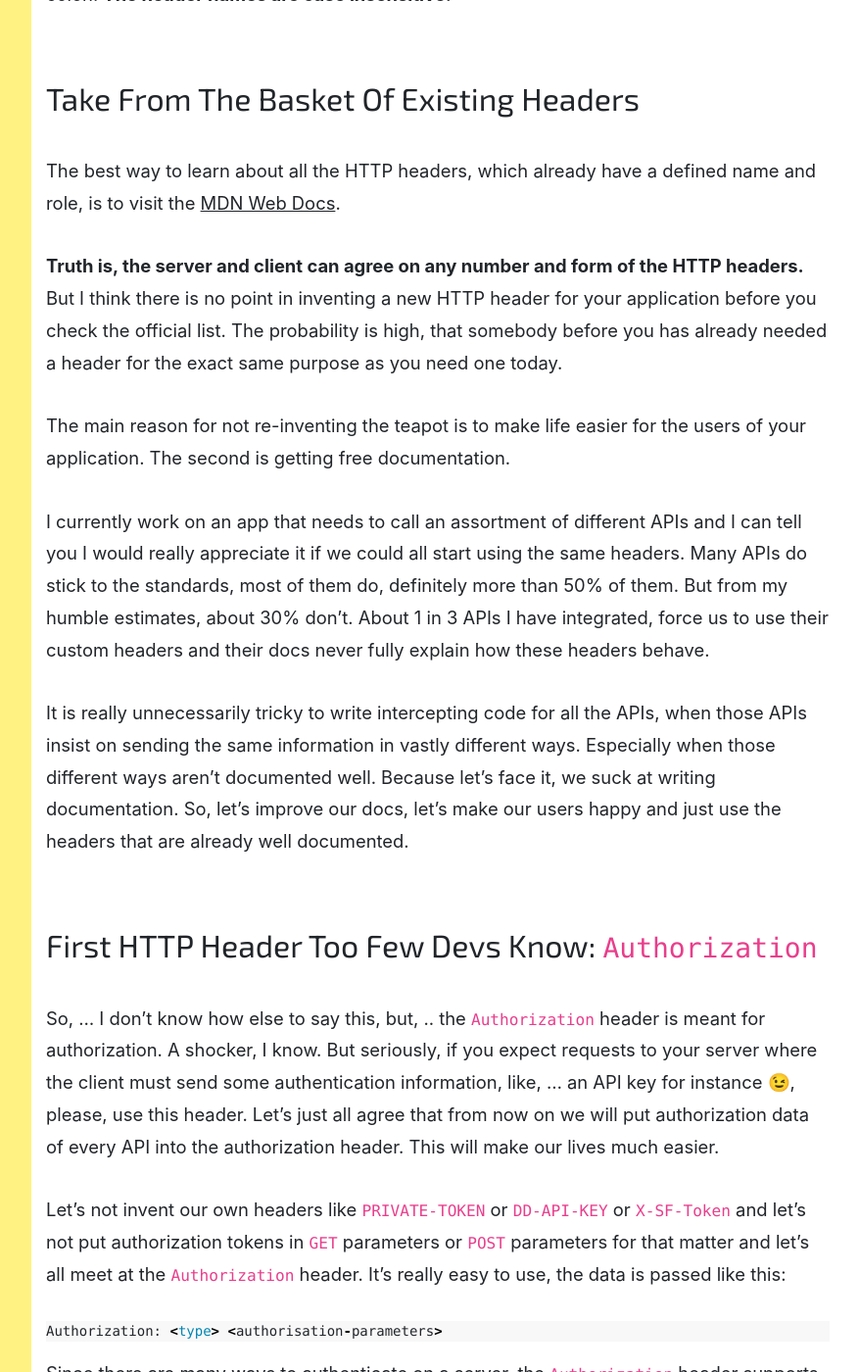
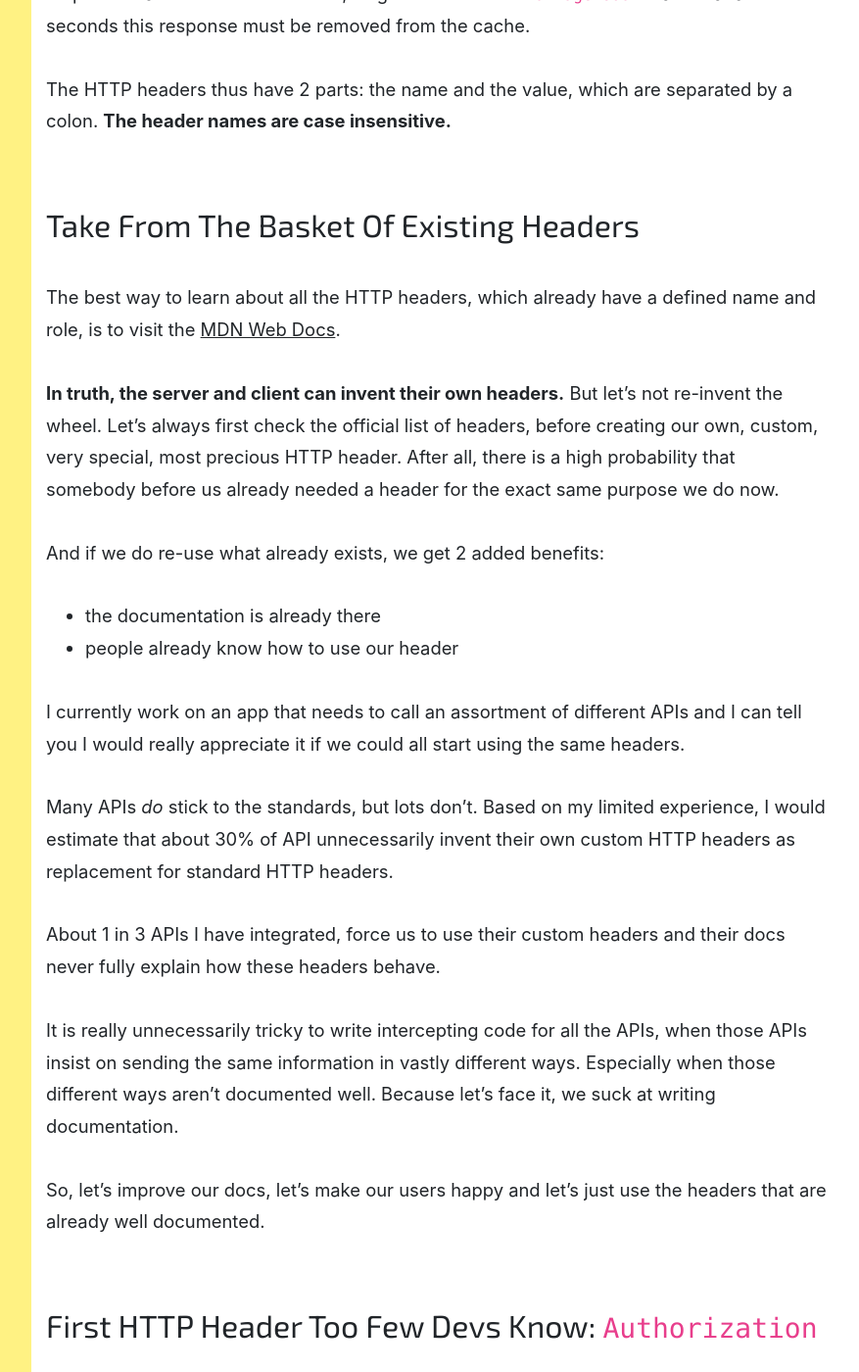
Before and after one commit to inesp/inesp.github.io, a Jekyll site: the page built from _posts/2021-12-29-lets-talk-about-http-headers.md, in a window 1280 px wide and 1400 px high, scrolled down 1291 px. Shown: the whole window at 98% size, without its empty margins (288-1165 px from the left). Built offline with Jekyll 4.4.1, drawn with Linux system fonts in a browser that asks for light colours; some web fonts are replaced; some of the changed text lies outside the part shown.

Commit message:
Improve texts and other things

````diff
--- a/_config.yml
+++ b/_config.yml
@@ -26,8 +26,6 @@
 social:
   github: inesp
   linkedin: "ines-p-a6284a87"
-  twitter: "ines_panker"
-  medium: "ines.panker"
 
 # Build settings
 markdown: kramdown
--- a/_includes/sidebar.html
+++ b/_includes/sidebar.html
@@ -31,30 +31,6 @@
                 ></a></li>
           {%- endif -%}
 
-          {%- if site.social.twitter -%}
-            <li><a
-                href="https://twitter.com/{{ site.social.twitter | cgi_escape | escape }}"
-                title="{{ site.author | escape }}"
-                target="_blank"
-                ><img
-                  height="25"
-                  width="25"
-                  src="{{ '/assets/twitter.svg' | relative_link }}"
-                ></a></li>
-          {%- endif -%}
-
-          {%- if site.social.medium -%}
-            <li><a
-                href="https://ines-panker.medium.com"
-                title="{{ site.author | escape }}"
-                target="_blank"
-                ><img
-                  height="25"
-                  width="25"
-                  src="{{ '/assets/medium.svg' | relative_link }}"
-                ></a></li>
-          {%- endif -%}
-
       </ul>
 
       <h3 class="mt-md-4 mt-lg-5">Who am I</h3>
--- a/_posts/2021-06-10-the-interview-process-isnt-broken-it-is-intolerant-by-design.md
+++ b/_posts/2021-06-10-the-interview-process-isnt-broken-it-is-intolerant-by-design.md
@@ -22,28 +22,38 @@
 
 At the moment, the IT industry is considered a pretty prestigious profession. It attracts lots and lots of people because the pay is good, the working conditions are good and the whole society is in awe of the masterful things programmers produce.
 
-And the Covid-19 disaster, that plunged so many into financial insecurity? It didn't even leave a scratch on IT: the work is practically the same and the pay is still great. The fabulously uncomplicated transition from office work to home work made IT only more prestigious. So, yes, potential workers are coming in droves. They have been, for many years.
+Potential workers are trying join the IT train in droves. So many have been joining us that a third of working developers only have <= 4 years of work experience (according to Stack Overflow surveys).
 
-This could have been a golden opportunity for IT companies to test all kinds of interview approaches on a vast number of people and develop a data-backed super approach. One that could finally tell what makes a good co-worker while not wasting days and days for both the candidate and the company.
+This could have been a golden opportunity for IT companies to test all kinds of interview approaches on a vast number of people and develop a data-backed super approach. One that could finally tell us what makes a good (co-)worker.
 
-Instead, we are willingly standing still, voluntarily propping up this broken and deformed interview process. Why do we do this? **If we mostly agree that the interview process does not produce dreamy IT teams, then why are we sticking with it?**
+Instead, we are willingly standing still, voluntarily propping up this broken and deformed interview process. Why do we do this?
 
-The answer is simple: **while it might not produce *dreamy* teams, it does produce teams that *feel and look and smell* like propper IT teams**, so the process must be correct after all.
+**If we mostly agree that the interview process does not produce dreamy IT teams, then why are we sticking with this process?**
+
+The answer is simple: **it produces "proper" IT teams**. It does not create great teams that deliver great products or services or are pleasant to work with or are innovative or are prolific. But it *does* create teams that look as if they are good IT teams.
+
+We are mostly concerned with copy-pasting what we consciously or subconsciously believe is a good IT team: young, white, male, dressed in hoodies, socially awkward, having gone to the same universities we went to, having the same beer preferences we have, have had the same life experiences that we had, ... .
 
 <!--more-->
 
 ## Why do many claim the interview process is broken?
 
 
-The short answer: people, who consider themselves completely decent devs, feel left out. And they are right. From my statistic, I can confirm that many of them are completely decent devs and they are still left rejected.
+The short answer: people, who consider themselves completely decent devs, feel left out.
+
+Now, are they right or are they not?
+
+That's hard to judge when what we have are mostly just internet anecdotes. But, my bet is placed squarely on "yes, they are right".
+
+And my strongest argument is the statistical analysis of the IT population. Given the billions of people on earth, how can it be there is sooo little variance in the IT population? How is it possible that a group of devs can be spotted on the street by their looks alone? This shouldn't be possible, if we really were a merit-based profession.
 
 **The perfectly competent devs feel they were rejected not because they had too little skill or talent, but because they didn't know answers to questions, they felt weren't truly relevant to the job posting. And I tend to agree with them.**
 
-From what I've seen and learned over the years, I doubt the value of many questions that wind up being asked in interviews.
+From what I've seen and learned over the years, I have 0 trust in most questions that wind up being asked in interviews.
 
 Obviously, companies are very different from each other and some do have adequate and successful interview processes, but those are the exception, not the rule.
 
-Over the years, I have been on all sides of the interview process, I've been the interviewer, the interviewee, the observer, the interviewer-adviser, the interviewee-adviser, ... . This does not make me an expert on interviews in any way, it just gives me a lot of anecdotal evidence.
+Over the years, I have been on all sides of the interview process, I've been the interviewer, the interviewee, the observer, the interviewer-adviser, the interviewee-adviser, ... . This does not make me an expert on interviews in any way, but I also can't just ignore the patterns I'm seeing.
 
 
 #### What's the point of the questions
@@ -55,9 +65,11 @@
 
 Too many interviewers treat questions like a test: you get 10 questions, each is worth 10 points, you get a score according to how close you are to what I deem the most correct answer and you need 80 points to get to the next level.
 
-I don't want to say I never met anybody, who cared whether the questions they were asking actually gave them any useful information, it's just that I can't name anybody at the moment 😛.
+I don't want to say I never met anybody, who cared whether the questions they were asking actually gave them any useful information, it's just that there are so few of them.
 
-The obvious flaw in this approach is that all human knowledge is absolutely vast, even if you limit it to IT knowledge. Everybody will have gaping holes in their knowledge. **If you want to prove that somebody doesn't know enough, you can always do it:** just pick any niche topic, read about it for an hour and then ask about the details you've read. Works almost all the time. To make it work all the time, just pick 2 different niche topics and by the power of probability, you should be covered.
+The obvious flaw in this approach is that all human knowledge is absolutely vast, even if you limit it to IT knowledge. Everybody will have gaping gaps in their knowledge.
+
+**You can always prove that somebody doesn't know enough of something:** just pick any niche topic, read about it for an hour and then ask about the details you've read. Works almost all the time. To make it work all the time, just pick 2 different niche topics and by the power of probability, you should be covered.
 
 The interviewer will (and should) always know more about a question, because she had to look it up before asking and because she heard a lot of different answers from different people. She will always have the upper hand in this one niche topic. Which should prompt every interviewer to be wary of this bias. But most aren't.
 
@@ -79,7 +93,9 @@
 ## Everybody can be an interviewer
 
 
-Most companies further damage the process by treating it as something anybody can do, no training required. Why is this belief so prevalent among us? We don't believe that everybody can be a team lead or that everybody can give a good presentation, but we do believe that everybody should decide who gets a job. Heck, even Google recommends it:
+Most companies further damage the process by treating it as something anybody can do, no training required.
+
+Why is this belief so prevalent among us? We don't believe that everybody can be a team lead or that everybody can give a good presentation, but we do believe that everybody should decide who gets a job. Heck, even Google recommends it:
 
 > Make interviewing everyone’s job
 >
@@ -100,7 +116,7 @@
 #### Can you beat bias with bias?
 
 
-I understand the appeal of making everybody participate in hiring. Like it or not, we are all biased to some degree. **People like to hire other people if they "click" with them, which usually means that they have some deep-rooted similarities.** Intuition might say, that the easiest way to achieve greater diversity of employees is simply making the group of decision-makers very diverse.
+I understand the appeal of making everybody participate in hiring. We are all biased to some degree. **People like to hire other people if they "click" with them, which usually means that they have some deep-rooted similarities.** A solution to achieve greater diversity of employees might then simply be to make the group of decision-makers very diverse.
 
 If a group of people is diverse, then their biases should be just as diverse and the group together will make a better hiring apparatus.
 
@@ -132,9 +148,9 @@
 
 Interviewing is a skill. If you want to be good at it, you have to learn, you have to grow and you have to practice.
 
-But if you have to practice a lot, then you have to enjoy doing it. You have to enjoy helping strangers show off their skills, their personality, while under pressure, even if you don't see yourself getting a bear with them afterwards.
+But if you have to practice a lot, then you have to enjoy doing it. You have to enjoy helping strangers show off their skills, their personality, while under pressure, even if you don't see yourself getting a beer with them afterward.
 
-How many people you know, interview like that?
+How many people do you know, who interview like that?
 
 
 ## We don't understand our profession, but we do believe the interview process is infallible
@@ -156,7 +172,7 @@
 
 The research, however, shows that performance on technical interviews is highly volatile for almost all candidates.
 
-`interviewing.io` provides mock interviews to their users, they can use the platform to practice interviewing or to practice being interviewed. Each person does multiple of these sessions, which allowed them to compare the results for each person.
+`interviewing.io` provides mock interviews to their users, they can use the platform to practice interviewing or to practice being interviewed. Each person does multiple of these sessions, which allows the company to compare the results for each person.
 
 They found that **just 20% of their users consistently scored the same**. The others did well on some interviews and poorly on others. In real life, you usually can't afford to not be at your best all the time... always. Usually, **if you flunk 1 interview step, you are out**.
 
--- a/_posts/2021-12-29-lets-talk-about-http-headers.md
+++ b/_posts/2021-12-29-lets-talk-about-http-headers.md
@@ -10,15 +10,19 @@
     link: "https://www.rfc-editor.org/rfc/rfc6750.html"
 ---
 
-Here's the thing, my research tells me that most web developers know shockingly little about the HTTP headers or the HTTP standard as a whole. I mean, I get it, many universities/schools probably don't teach it (mine certainly didn't) and who sits at home on an idle Sunday morning and says to herself: "You know what? I'm going to pamper myself today by reading the HTTP standard." Nobody. I know. But, ... fact is, for a web developer, which many, many of us are, not having some understanding of the HTTP standard is a glaring hole in our knowledge. So, let's fix this problem.
+Here's the thing, as far as I can tell lots of (most?) web developers know shockingly little about the HTTP headers or the HTTP standard as a whole.
+
+I mean, I get it, most education curricula don't include much HTTP-protocol-related information (mine certainly didn't) and who sits at home on an idle Sunday morning and says to herself: "You know what? I'm going to pamper myself today by reading the HTTP standard." Nobody. I know.
+
+But, ... fact is, for a web developer, which many, many of us are, not having some understanding of the HTTP standard is a glaring gap in our knowledge. So, let's fix this problem.
 
 ![HTTP header](/assets/HTTP-header.jpg)
-
 
 <!--more-->
 
 
 ## What are HTTP headers anyway
+
 
 HTTP headers exist to exchange meta-information about the request/response.
 
@@ -36,22 +40,33 @@
 
 The best way to learn about all the HTTP headers, which already have a defined name and role, is to visit the [MDN Web Docs](https://developer.mozilla.org/en-US/docs/Web/HTTP/Headers){:target="_blank"}.
 
-**Truth is, the server and client can agree on any number and form of the HTTP headers.** But I think there is no point in inventing a new HTTP header for your application before you check the official list. The probability is high, that somebody before you has already needed a header for the exact same purpose as you need one today.
+**In truth, the server and client can invent their own headers.** But let's not re-invent the wheel. Let's always first check the official list of headers, before creating our own, custom, very special, most precious HTTP header. After all, there is a high probability that somebody before us already needed a header for the exact same purpose we do now.
 
-The main reason for not re-inventing the teapot is to make life easier for the users of your application. The second is getting free documentation.
+And if we do re-use what already exists, we get 2 added benefits:
 
-I currently work on an app that needs to call an assortment of different APIs and I can tell you I would really appreciate it if we could all start using the same headers. Many APIs do stick to the standards, most of them do, definitely more than 50% of them. But from my humble estimates, about 30% don't. About 1 in 3 APIs I have integrated, force us to use their custom headers and their docs never fully explain how these headers behave.
+  - the documentation is already there
+  - people already know how to use our header
 
-It is really unnecessarily tricky to write intercepting code for all the APIs, when those APIs insist on sending the same information in vastly different ways. Especially when those different ways aren't documented well. Because let's face it, we suck at writing documentation. So, let's improve our docs, let's make our users happy and just use the headers that are already well documented.
+I currently work on an app that needs to call an assortment of different APIs and I can tell you I would really appreciate it if we could all start using the same headers.
+
+Many APIs *do* stick to the standards, but lots don't. Based on my limited experience, I would estimate that about 30% of API unnecessarily invent their own custom HTTP headers as replacement for standard HTTP headers.
+
+About 1 in 3 APIs I have integrated, force us to use their custom headers and their docs never fully explain how these headers behave.
+
+It is really unnecessarily tricky to write intercepting code for all the APIs, when those APIs insist on sending the same information in vastly different ways. Especially when those different ways aren't documented well. Because let's face it, we suck at writing documentation.
+
+So, let's improve our docs, let's make our users happy and let's just use the headers that are already well documented.
 
 
 ## First HTTP header too few devs know: `Authorization`
 
-So, ... I don't know how else to say this, but, .. the `Authorization` header is meant for authorization. A shocker, I know. But seriously, if you expect requests to your server where the client must send some authentication information, like, ... an API key for instance 😉, please, use this header. Let's just all agree that from now on we will put authorization data of every API into the authorization header. This will make our lives much easier.
+So, ... I don't know how else to say this, but, .. the `Authorization` header is meant for authorization. A shocker, I know. But seriously, if you expect requests to your server where the client must send some authentication information, like, ... an API key for instance 😉, please, use this header. Let's just all agree that from now on we will put authorization data of every API into the authorization header.
 
-Let's not invent our own headers like `PRIVATE-TOKEN` or `DD-API-KEY` or `X-SF-Token` and let's not put authorization tokens in `GET` parameters or `POST` parameters for that matter and let's all meet at the `Authorization` header. It's really easy to use, the data is passed like this:
+Let's not invent our own headers like `PRIVATE-TOKEN` or `DD-API-KEY` or `X-SF-Token` and let's not put authorization tokens in `GET` parameters or `POST` parameters either.
 
-```
+It's really easy to use, the data is passed like this:
+
+```http
 Authorization: <type> <authorisation-parameters>
 ```
 
@@ -82,4 +97,4 @@
 
 ## Fin
 
-Ok, now you know. Go, tell the others, and, please, use these 2 headers instead of making up your own.
+Ok, now you know. Please go, tell the others.
````
Also changed, not shown: other parts of _posts/2021-06-10-the-interview-process-isnt-broken-it-is-intolerant-by-design.md (+5 -3 lines), about.md (+0 -2 lines), assets/medium.svg (deleted), assets/twitter.svg (deleted).
